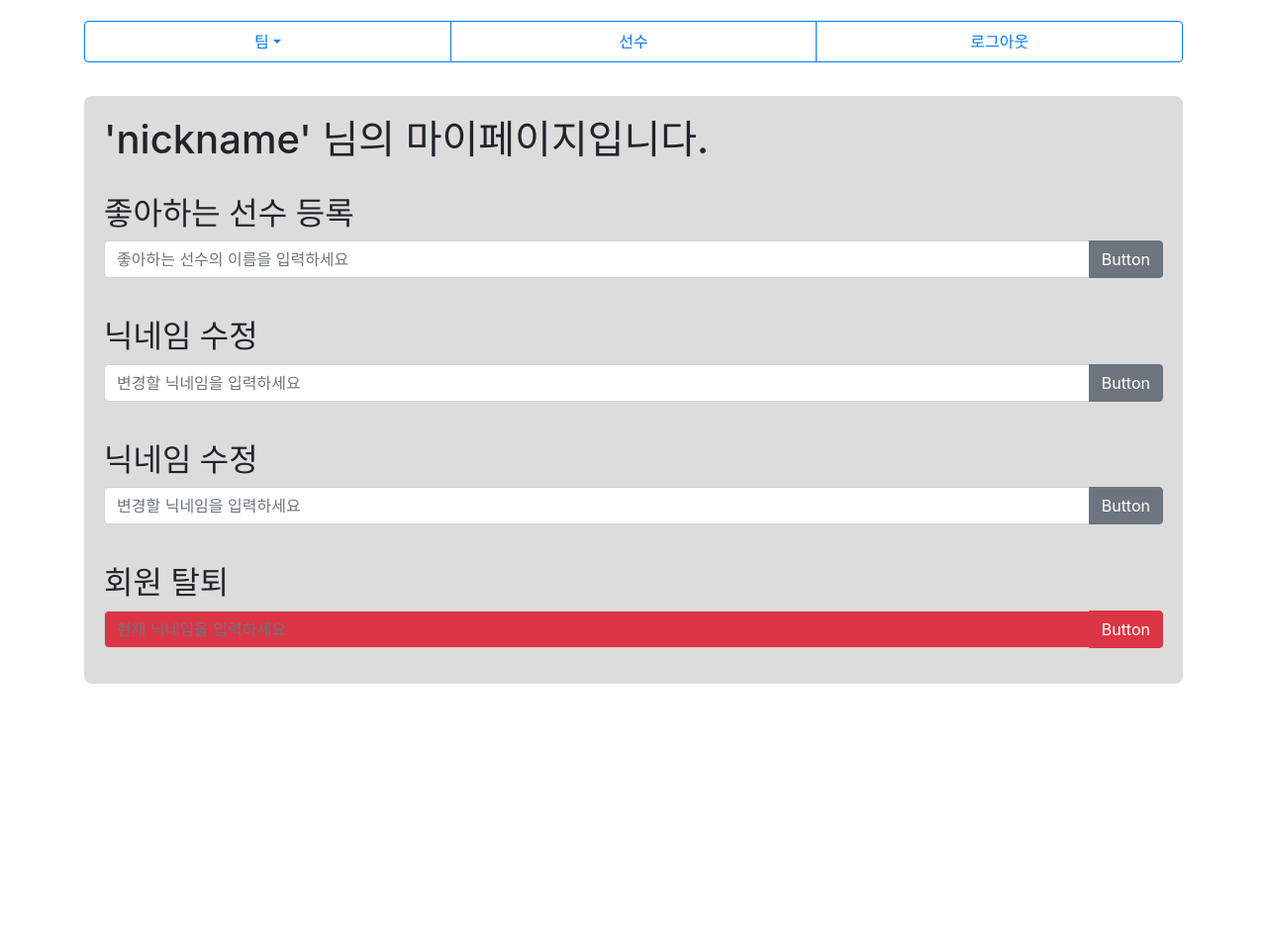
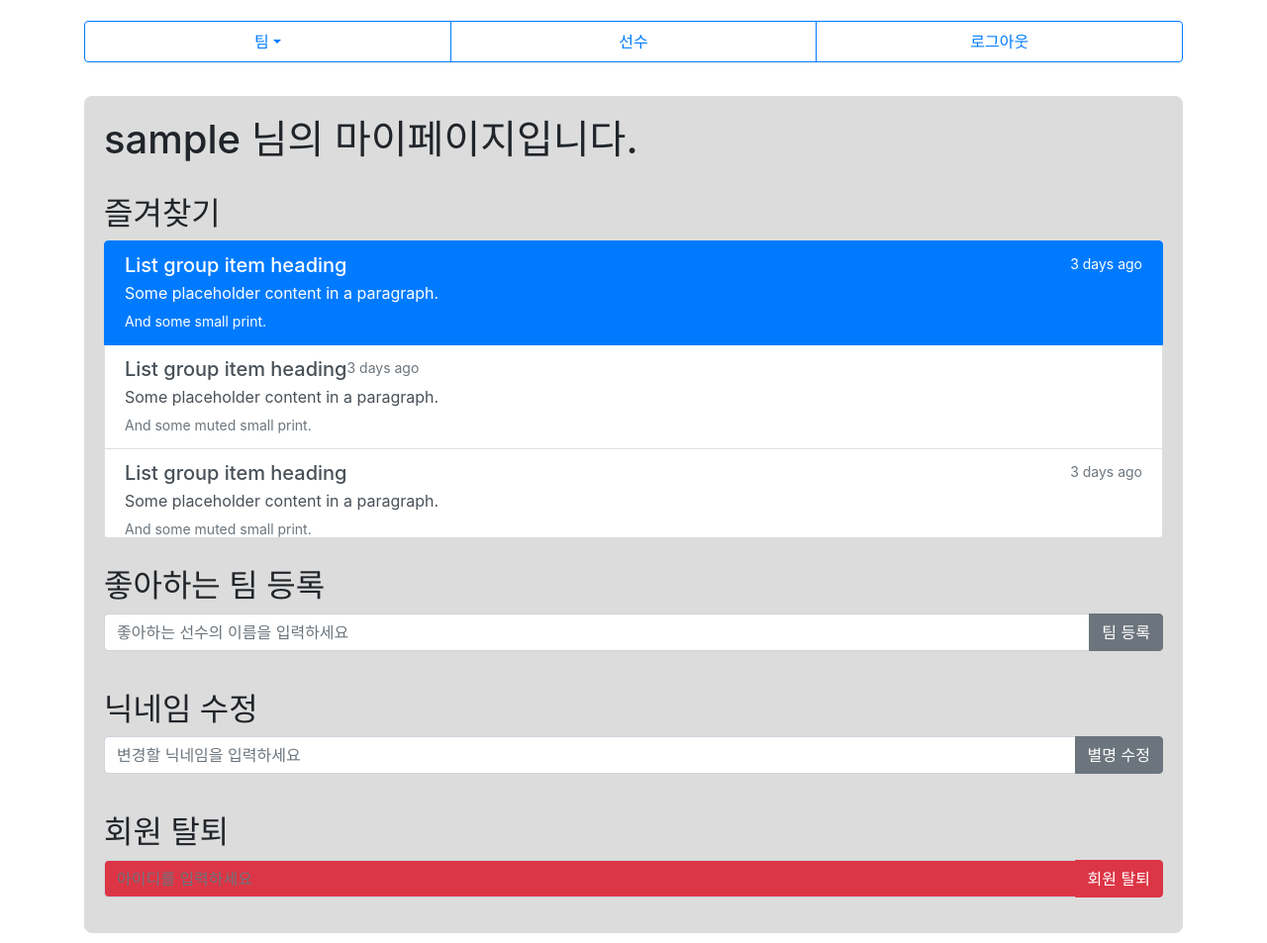
Before and after one commit to jinhokingofworld/basebullbbadda, a Flask app: page /user/1 in a window 1280 px wide. Shown: the part 219-1172 px from the top of the page at 99% size. Before the commit the page ends 910 px from the top, so only its background shows below. Run offline with Flask 3, Linux system fonts and the light colour scheme; the visitor is signed in with stand-in values (Sample User, id 1); data that the repository does not hold is empty; parts of the project's set-up code (start-up, migrations or seed data) failed here and were passed over.

Commit message:
로그아웃 성공 / team.py삭제 / 마이페이지 수정중

```diff
--- a/app.py
+++ b/app.py
@@ -87,7 +87,7 @@ def getUserImg():
     #세션 아이디 확인
     element = get_session()
     #로그인 상태가 아니면 종료
-    if not element['logged_in']:
+    if not element['id']:
       return jsonify({'msg': '로그인 상태가 아닙니다.'})
     # 세션과 아이디가 같은 회원의 idol을 반환 //좋아하는 선수 이미지 저장
     target = db.user.find_one({'id': element['id']}, {'_id': 0})
--- a/templates/header.html
+++ b/templates/header.html
@@ -64,8 +64,8 @@
                         e.preventDefault(); // 새로고침 방지
                         //로그아웃 API 요청
                         $.ajax({
-                            type: "GET",
-                            url: "user/api/logout",
+                            type: "POST",
+                            url: "/user/api/logout",
                             data: {},
                             success: function(response) {
                                 alert(response['msg']);
--- a/templates/myPage.html
+++ b/templates/myPage.html
@@ -11,6 +11,7 @@
     <link rel="stylesheet" href="../static/css/index.css">
     <link rel="stylesheet" href="https://cdn.jsdelivr.net/npm/bootstrap@4.6.2/dist/css/bootstrap.min.css" integrity="sha384-xOolHFLEh07PJGoPkLv1IbcEPTNtaed2xpHsD9ESMhqIYd0nLMwNLD69Npy4HI+N" crossorigin="anonymous">
     <script src="https://cdn.jsdelivr.net/npm/bootstrap@4.6.2/dist/js/bootstrap.bundle.min.js" integrity="sha384-Fy6S3B9q64WdZWQUiU+q4/2Lc9npb8tCaSX9FK7E8HnRr0Jz8D6OP9dO5Vg3Q9ct" crossorigin="anonymous"></script>
+
 </head>
 <body>
     <div class="container">
@@ -20,25 +21,64 @@
 
         <!-- 마이페이지 -->
         <div class="myPageBack">
-            <h1>'nickname' 님의 마이페이지입니다.</h1>
+            <h1>{{session.get('nickname')}} 님의 마이페이지입니다.</h1>
             <br>
 
-            <!-- 좋아하는 선수 수정 -->
-             <h2>좋아하는 선수 등록</h2>
-             <div class="input-group mb-3">
-                <input type="text" class="form-control" placeholder="좋아하는 선수의 이름을 입력하세요" aria-label="Recipient's username" aria-describedby="button-addon2">
-                <div class="input-group-append">
-                    <button class="btn btn-secondary" type="button" id="button-addon2">Button</button>
+            <!-- 즐겨찾기 -->
+            <h2>즐겨찾기</h2>
+            <div class="all">
+                <div class="list-group"
+                    style="width: 100%; max-height: 300px; overflow: scroll; display: inline-block; ">
+                    <a href="#" class="list-group-item list-group-item-action active">
+                        <div class="d-flex w-100 justify-content-between">
+                            <h5 class="mb-1">List group item heading</h5>
+                            <small>3 days ago</small>
+                        </div>
+                        <p class="mb-1">Some placeholder content in a paragraph.</p>
+                        <small>And some small print.</small>
+                    </a>
+                    <a href="#" class="list-group-item list-group-item-action">
+                        <div class="d-flex w-100 justify-content-betw een">
+                            <h5 class="mb-1">List group item heading</h5>
+                            <small class="text-muted">3 days ago</small>
+                        </div>
+                        <p class="mb-1">Some placeholder content in a paragraph.</p>
+                        <small class="text-muted">And some muted small print.</small>
+                    </a>
+                    <a href="#" class="list-group-item list-group-item-action">
+                        <div class="d-flex w-100 justify-content-between">
+                            <h5 class="mb-1">List group item heading</h5>
+                            <small class="text-muted">3 days ago</small>
+                        </div>
+                        <p class="mb-1">Some placeholder content in a paragraph.</p>
+                        <small class="text-muted">And some muted small print.</small>
+                    </a>
+                    <a href="#" class="list-group-item list-group-item-action">
+                        <div class="d-flex w-100 justify-content-between">
+                            <h5 class="mb-1">List group item heading</h5>
+                            <small class="text-muted">3 days ago</small>
+                        </div>
+                        <p class="mb-1">Some placeholder content in a paragraph.</p>
+                        <small class="text-muted">And some muted small print.</small>
+                    </a>
+                    <a href="#" class="list-group-item list-group-item-action">
+                        <div class="d-flex w-100 justify-content-between">
+                            <h5 class="mb-1">List group item heading</h5>
+                            <small class="text-muted">3 days ago</small>
+                        </div>
+                        <p class="mb-1">Some placeholder content in a paragraph.</p>
+                        <small class="text-muted">And some muted small print.</small>
+                    </a>
                 </div>
             </div>
             <br>
 
-            <!-- 즐겨찾기 -->
-             <h2>닉네임 수정</h2>
+            <!-- 좋아하는 선수 수정 -->
+             <h2>좋아하는 팀 등록</h2>
              <div class="input-group mb-3">
-                <input type="text" class="form-control" placeholder="변경할 닉네임을 입력하세요" aria-label="Recipient's username" aria-describedby="button-addon2">
+                <input type="text" class="form-control" placeholder="좋아하는 선수의 이름을 입력하세요" id="pickTeam">
                 <div class="input-group-append">
-                    <button class="btn btn-secondary" type="button" id="button-addon2">Button</button>
+                    <button class="btn btn-secondary" type="button" id="button-addon2" onclick="pickMyTeam()">팀 등록</button>
                 </div>
             </div>
             <br>
@@ -46,9 +86,9 @@
             <!-- 닉네임 수정 -->
              <h2>닉네임 수정</h2>
              <div class="input-group mb-3">
-                <input type="text" class="form-control" placeholder="변경할 닉네임을 입력하세요" aria-label="Recipient's username" aria-describedby="button-addon2">
+                <input type="text" class="form-control" placeholder="변경할 닉네임을 입력하세요" id="changeNick">
                 <div class="input-group-append">
-                    <button class="btn btn-secondary" type="button" id="button-addon2">Button</button>
+                    <button class="btn btn-secondary" type="button" id="button-addon2" onclick="updateNick()">별명 수정</button>
                 </div>
             </div>
             <br>
@@ -56,12 +96,96 @@
             <!-- 회원 탈퇴 -->
              <h2>회원 탈퇴</h2>
              <div class="input-group mb-3">
-                <input type="text" class="form-control bg-danger text-white placeholder" placeholder="현재 닉네임을 입력하세요" aria-label="Recipient's username" aria-describedby="button-addon2">
+                <input type="text" class="form-control bg-danger text-white placeholder" placeholder="아이디를 입력하세요"  id="delUser">
                 <div class="input-group-append">
-                    <button class="btn btn-danger" type="button" id="button-addon2">Button</button>
+                    <button class="btn btn-danger" type="button" id="button-addon2" onclick="deleteUser()">회원 탈퇴</button>
                 </div>
             </div>
         </div>
     </div>
+
+    <script>
+        //pickTeam changeNick delUser
+
+        $(document).ready(function() {
+            //페이지 로딩 중 로그인 확인
+            $.ajax({
+                type: "GET",
+                url: "/api/session",
+                data: {},
+                success: function(response){
+                    //로그인이 아니면 alert후 메인페이지로 이동
+                    if (!response['logged_in']){
+                        alert('잘못된 접근입니다.');
+                        window.location.href = '/'
+                    };
+
+                    //좋아하는 기사 로딩
+                }
+            });
+        });
+
+        //좋아하는 팀 등록
+        function pickMyTeam() {
+            $.ajax({
+                type: "GET",
+                url: "/api/session",
+                data: {},
+                success: function(response){
+                    //로그인이 아니면 alert후 메인페이지로 이동
+                    if (!response['logged_in']){
+                        alert('잘못된 접근입니다.');
+                        window.location.href = '/'
+                    };
+                }
+            });
+        }
+
+        //닉네임 변경
+        function updateNick() {
+            input = $('changeNick').val();
+
+            $.ajax({
+                type: "POST",
+                url: "user/api/updateNick",
+                data: { 'new_nick' : input },
+                success: function(response){
+                    //로그인이 아니면 alert후 메인페이지로 이동
+                    if (!response['logged_in']){
+                        alert('잘못된 접근입니다.');
+                        window.location.href = '/'
+                    };
+                }
+            });
+        }
+
+        //회원탈퇴
+        function deleteUser() {
+            let input = $('#delUser').val();
+
+            if (input != session.get('id')) {
+                alert('잘못된 아이디를 입력하셨습니다.');
+                return;
+            }
+
+            //DB에 계정 삭제요청
+            $.ajax({
+                type: "POST",
+                url: "user/api/delete",
+                data: {'id' : input},
+                success: function(response){
+                    //아이디 삭제 완료
+                    if (response['msg'] == 'success'){
+                        alert('계정이 정상적으로 삭제되었습니다.');
+                        window.location.href = '/';
+                    }
+                },
+                error: function(XHR) {
+                    alert('오류가 발생했습니다.');
+                    window.location.href = '/';
+                }
+            });
+        }
+    </script>
 </body>
 </html>
--- a/views/user.py
+++ b/views/user.py
@@ -32,6 +32,26 @@ def read_users():
     # 가입 성공 (응답 성공 반환)
     return jsonify({'result': 'success','msg' :'회원가입 성공!', 'nickname' : Nickname , 'url' : '/'})
 
+#회원 탈퇴 api 응답
+@user_page.route('/api/deleteUser', methods=['GET'])
+def delete_users():
+    # DB에 ID,PW,nickname 데이터 저장
+    ID = request.form['id']
+    PW = request.form['pw']
+    Nickname =request.form['nickname']
+
+    #DB에 중복여부 체크후 중복시 응답실패 반환
+    IDcheck = db.user.find_one({'id': ID})
+    if IDcheck:
+        return jsonify({'result': 'fail','msg' : '중복된 아이디입니다.','id' : ID})
+
+    # DB에 도큐먼트 형태로 변환
+    doc = { 'id' : ID, 'pw': PW, 'nickname': Nickname, 'idol' :'', 'likes': [] }
+    # DB에 저장
+    db.user.insert_one(doc)
+
+    # 가입 성공 (응답 성공 반환)
+    return jsonify({'result': 'success','msg' :'회원가입 성공!', 'nickname' : Nickname , 'url' : '/'})
 
 # 회원가입 페이지 라우팅
 @user_page.route('/signup')
@@ -63,11 +83,25 @@ def bring_users():
     session['nickname'] = nickname
     return jsonify({'result': 'success', 'msg' : nickname + '님 환영합니다.', 'nickname' : nickname, 'url' : '/'})
 
+#닉네임변경 api 응답
+@user_page.route('/api/updateNick', methods=['POST'])
+def chg_nick():
+    db.user.drop({'id' : input})
+    session.update('nickname', input)
+    return jsonify({'result': 'success', 'msg': '계정이 삭제 되었습니다.'})
+
 #로그아웃 api 응답하는 부분
 @user_page.route('/api/logout', methods=['GET', 'POST'])
 def out_users():
     session.clear()  # 세션 전체 삭제
     return jsonify({'result': 'success', 'msg': '로그아웃 되었습니다.'})
+
+#회원탈퇴 api 응답
+@user_page.route('/api/delete', methods=['POST'])
+def del_users():
+    db.user.drop({'id' : input})
+    session.clear()  # 세션 전체 삭제
+    return jsonify({'result': 'success', 'msg': '계정이 삭제 되었습니다.'})
 
 # 마이 페이지 동적 라우팅
 @user_page.route('/<id>')
```
Also changed, not shown: templates/teampage.html (+9 -9 lines), views/team.py (deleted, +0 -8 lines).
